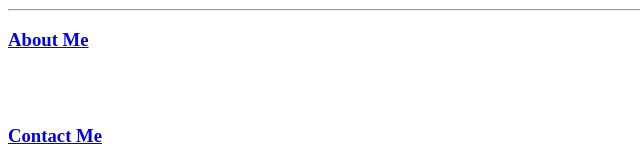
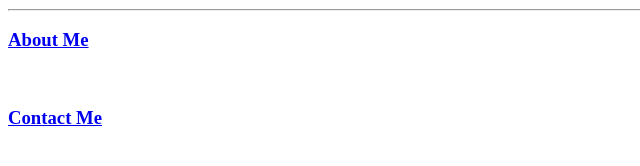
Before and after one commit to Samee2004/html-portfolio, a plain HTML site: page index.html in a window 1280 px wide. Shown: the part 655-821 px from the top of the page, without its empty margins (0-640 px from the left). Drawn offline with Linux system fonts and the light colour scheme.

Commit message:
Update index.html

```diff
--- a/index.html
+++ b/index.html
@@ -31,7 +31,7 @@ https://developer.mozilla.org/en-US/docs/Web/HTML/Element/img#attr-height -->
   <h3><a href="./public/birthday-invite.html">Birthday Invite Project</a></h3>
   <img src="./assets/images/birthday-invite.png" height="200" alt="birthday invite project preview"/>
   <hr />
-  <h3><a href="./public/about.html">About Me</a></h3><br><br>
+  <h3><a href="./public/about.html">About Me</a></h3><br>
   <h3><a href="./public/contact.html">Contact Me</a></h3>
 </body>
 
```
